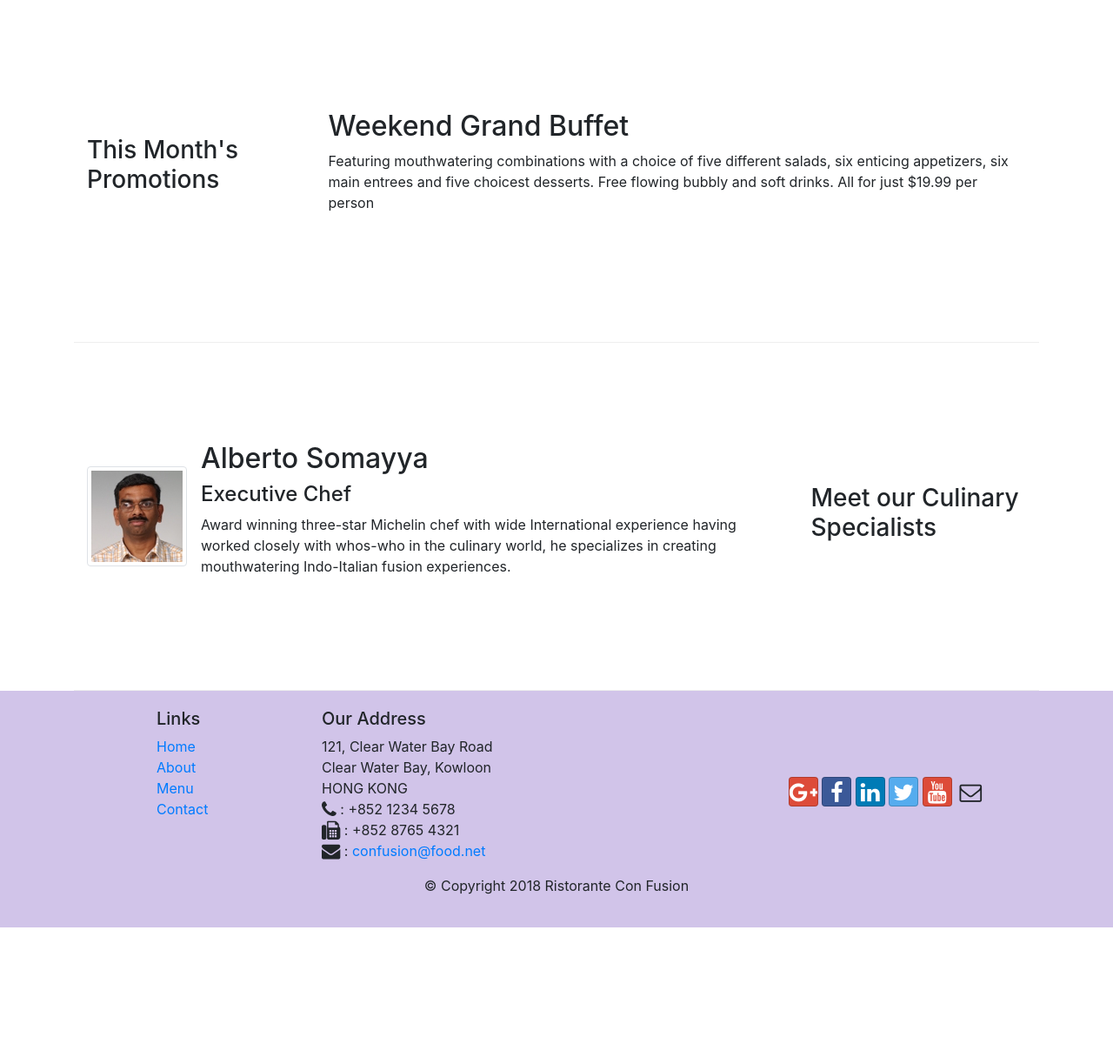
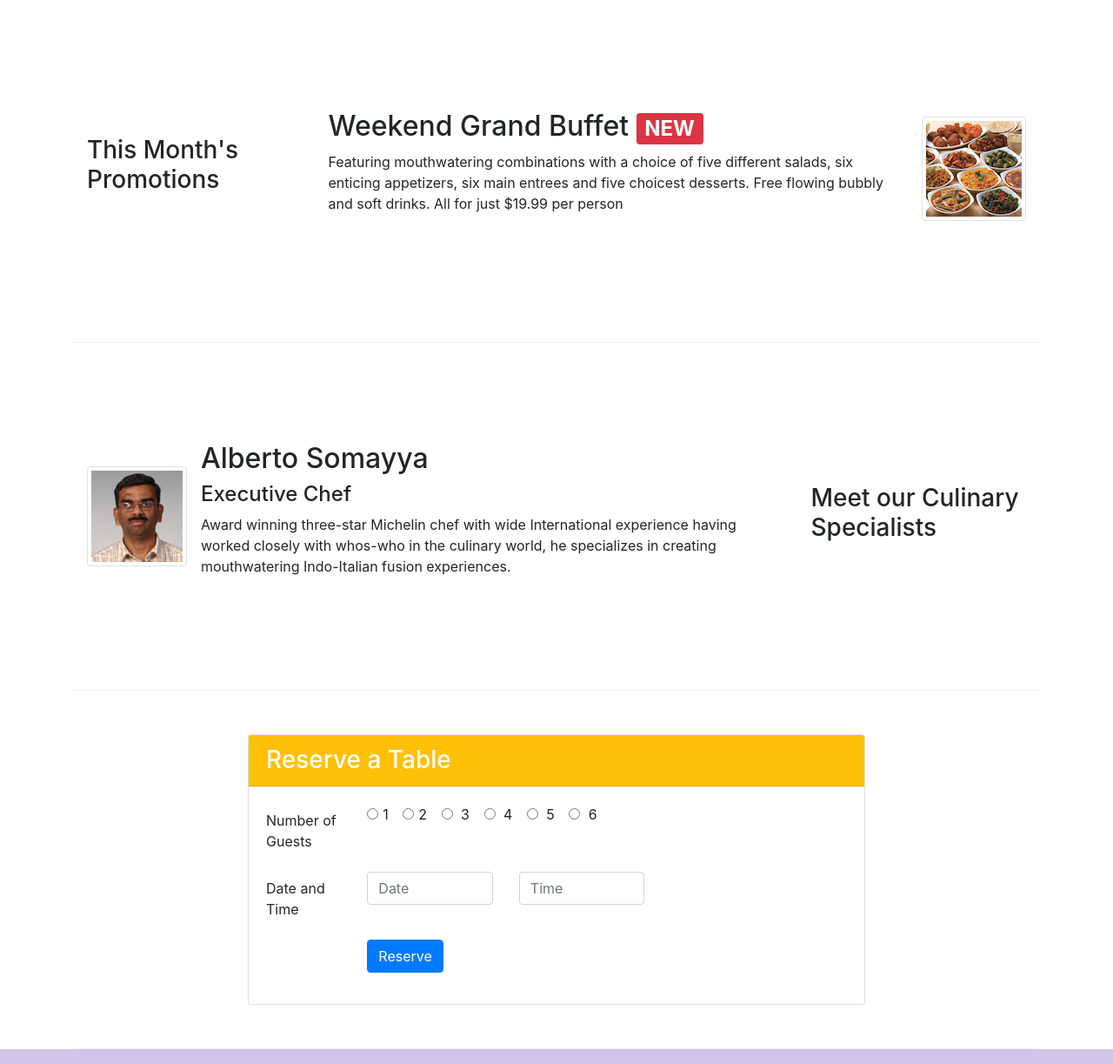
Before and after one commit to Housiadas/frontend-ui-boostrap4, a website: page index.html in a window 1280 px wide. Shown: the part 740-1963 px from the top of the page at 87% size. Before the commit the page ends 1806 px from the top, so only its background shows below. Drawn offline with nearby package versions, Linux system fonts and the light colour scheme.

Commit message:
assignment2 prep

```diff
--- a/index.html
+++ b/index.html
@@ -51,8 +51,11 @@
                         fusion experience. Our
                         lipsmacking creations will tickle your culinary senses!</p>
                 </div>
-                <div class="col-12 col-sm align-self-center">
+                <div class="col-12 col-sm-3 align-self-center">
                     <img src="img/logo.png" class="img-fluid">
+                </div>
+                <div class="col-12 col-sm-3 align-self-center">
+                    <a href="#form" class="btn btn-lg btn-block btn-warning">Reserve a Table</a>
                 </div>
             </div>
         </div>
@@ -67,7 +70,8 @@
                 <div class="media">
                     <img class="d-flex mr-3 img-thumbnail align-self-center" src="img/uthappizza.png" alt="Uthappizza">
                     <div class="media-body">
-                        <h2 class="mt-0">Uthappizza</h2>
+                        <h2 class="mt-0">Uthappizza <span class="badge badge-danger">HOT</span>
+                            <span class="badge badge-pill badge-secondary">$4.99</span></h2>
                         <p class="d-none d-sm-block">A unique combination of Indian Uthappam (pancake) and Italian
                             pizza, topped with Cerignola olives,
                             ripe vine cherry tomatoes, Vidalia onion, Guntur chillies and Buffalo Paneer.</p>
@@ -82,11 +86,16 @@
                 <h3>This Month's Promotions</h3>
             </div>
             <div class="col col-sm col-md">
-                <h2>Weekend Grand Buffet</h2>
-                <p class="d-none d-sm-block">Featuring mouthwatering combinations with a choice of five different
-                    salads, six enticing appetizers,
-                    six main entrees and five choicest desserts. Free flowing bubbly and soft drinks. All for just
-                    $19.99 per person </p>
+                <div class="media">
+                    <div class="media-body">
+                        <h2>Weekend Grand Buffet <span class="badge badge-danger">NEW</span></h2>
+                        <p class="d-none d-sm-block">Featuring mouthwatering combinations with a choice of five
+                            different salads, six enticing appetizers,
+                            six main entrees and five choicest desserts. Free flowing bubbly and soft drinks. All for
+                            just $19.99 per person </p>
+                    </div>
+                    <img class="ml-3 img-thumbnail align-self-center" src="img/buffet.png" alt="Weekend Grand Buffet">
+                </div>
             </div>
         </div>
 
@@ -108,6 +117,69 @@
                             experiences. </p>
                     </div>
 
+                </div>
+            </div>
+        </div>
+        <!-- reservation form -->
+        <div class="row row-content align-content-center">
+            <div class="col-12 col-md-8 offset-md-2 ">
+                <div class="card">
+                    <h3 class="card-header bg-warning text-white">Reserve a Table</h3>
+                    <div class="card-body">
+                        <form id='form' action="">
+                            <div class="form-group row">
+                                <label for="guests" class="col-12 col-md-2 col-form-label">
+                                    Number of Guests</label>
+                                <div class="col-md-8">
+                                    <div class="form-check-inline">
+                                        <label class="form-check-label">
+                                            <input type="radio" class="form-check-input" name="optradio">1
+                                        </label>
+                                    </div>
+                                    <div class="form-check-inline">
+                                        <label class="form-check-label">
+                                            <input type="radio" class="form-check-input" name="optradio">2
+                                        </label>
+                                    </div>
+                                    <div class="form-check-inline">
+                                        <label class="form-check-label">
+                                            <input type="radio" class="form-check-input" name="optradio"> 3
+                                        </label>
+                                    </div>
+                                    <div class="form-check-inline">
+                                        <label class="form-check-label">
+                                            <input type="radio" class="form-check-input" name="optradio"> 4
+                                        </label>
+                                    </div>
+                                    <div class="form-check-inline">
+                                        <label class="form-check-label">
+                                            <input type="radio" class="form-check-input" name="optradio"> 5
+                                        </label>
+                                    </div>
+                                    <div class="form-check-inline">
+                                        <label class="form-check-label">
+                                            <input type="radio" class="form-check-input" name="optradio"> 6
+                                        </label>
+                                    </div>
+                                </div>
+                            </div>
+                            <div class="form-group row">
+                                <label for="guests" class="col-md-2 col-form-label">
+                                    Date and Time</label>
+                                <div class="col-sm-12 col-md-3">
+                                    <input type="text" class="form-control" id="date" name="date" placeholder="Date">
+                                </div>
+                                <div class="col-sm-12 col-md-3">
+                                    <input type="text" class="form-control" id="time" name="time" placeholder="Time">
+                                </div>
+                            </div>
+                            <div class="form-group row">
+                                <div class="offset-md-2 col-md-10">
+                                    <button type="submit" class="btn btn-primary">Reserve</button>
+                                </div>
+                            </div>
+                        </form>
+                    </div>
                 </div>
             </div>
         </div>
```
